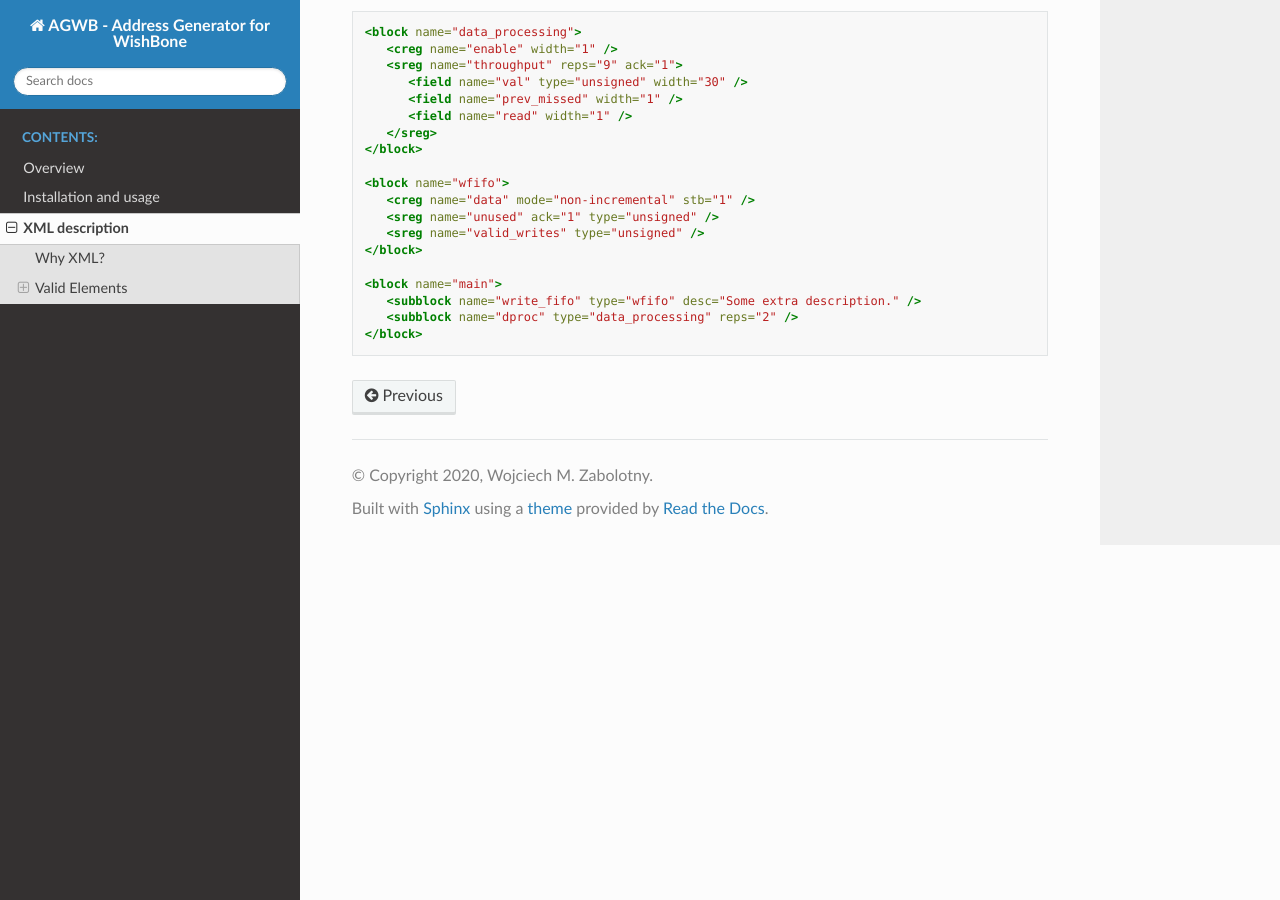
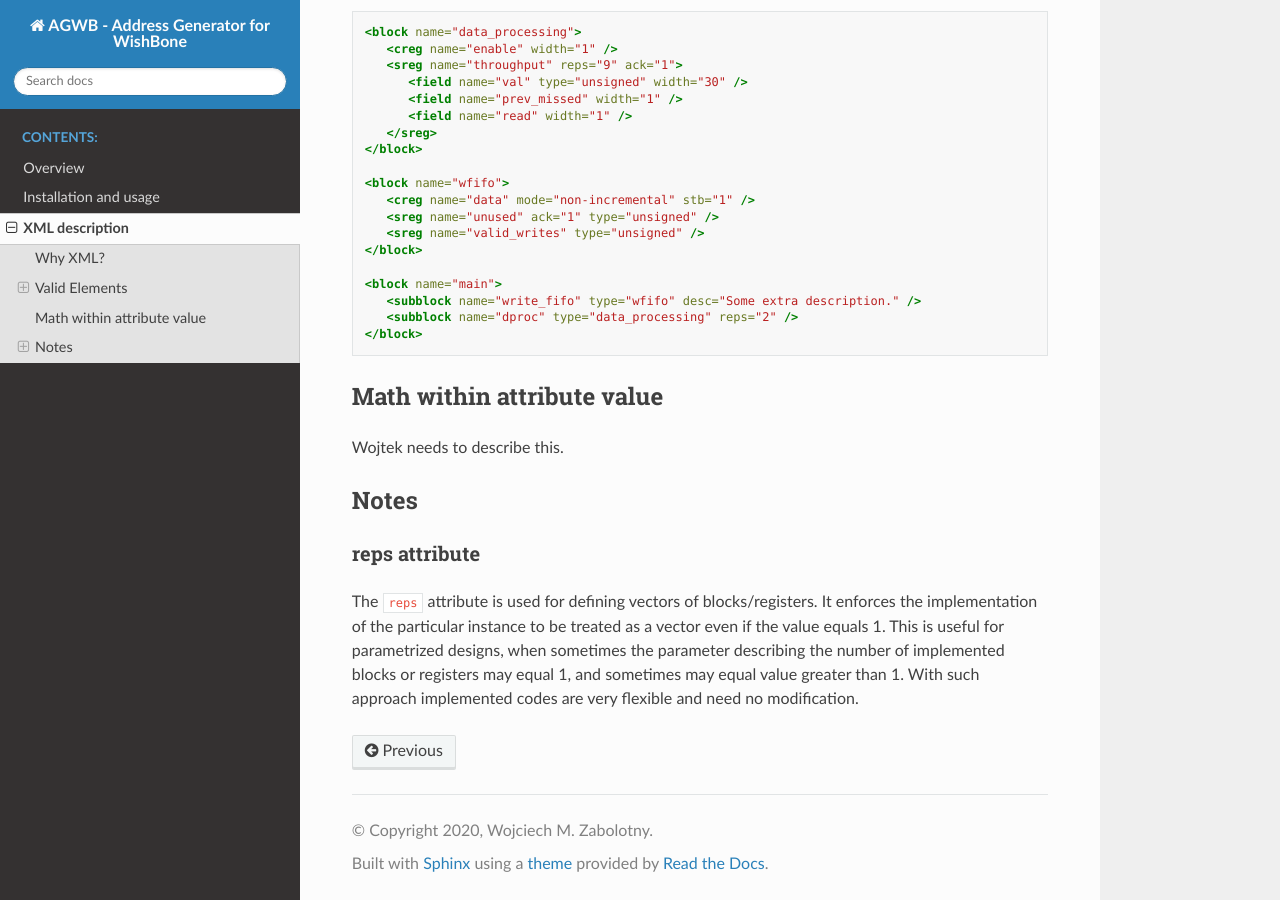
Before and after one commit to wzab/agwb, a Sphinx documentation site: the page built from doc/xml_description.rst, in a window 1280 px wide and 900 px high, scrolled down 4554 px. Built offline with Sphinx 7.4.7 and the Read the Docs theme 2.0.0, drawn with Linux system fonts in a browser that asks for light colours.

Commit message:
Docs update.

```diff
--- a/doc/xml_description.rst
+++ b/doc/xml_description.rst
@@ -214,3 +214,17 @@ Optional attributes:
       <subblock name="write_fifo" type="wfifo" desc="Some extra description." />
       <subblock name="dproc" type="data_processing" reps="2" />
    </block>
+
+Math within attribute value
+###########################
+Wojtek needs to describe this.
+
+Notes
+#####
+
+reps attribute
+~~~~~~~~~~~~~~
+The :code:`reps` attribute is used for defining vectors of blocks/registers.
+It enforces the implementation of the particular instance to be treated as a vector even if the value equals 1.
+This is useful for parametrized designs, when sometimes the parameter describing the number of implemented blocks or registers may equal 1, and sometimes may equal value greater than 1.
+With such approach implemented codes are very flexible and need no modification.
```
